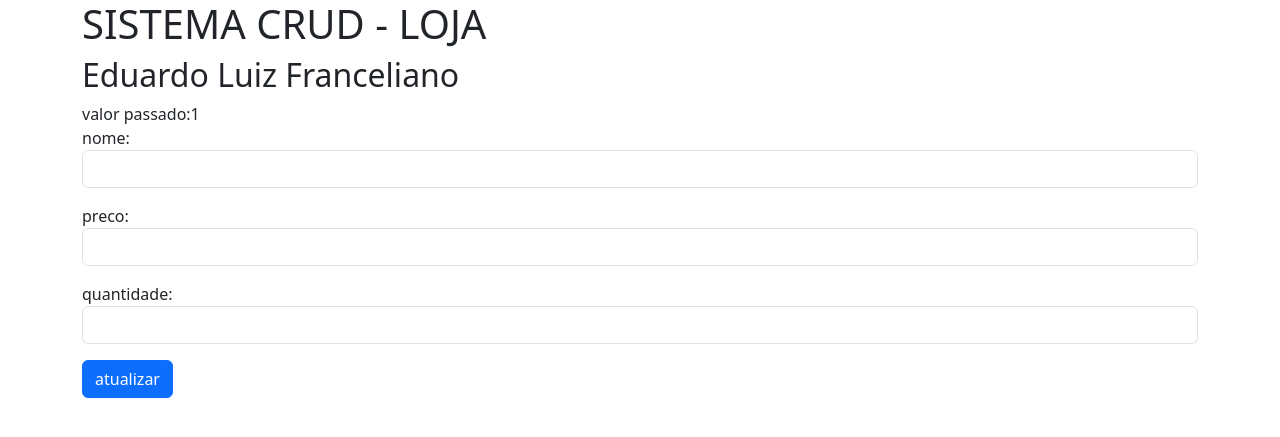
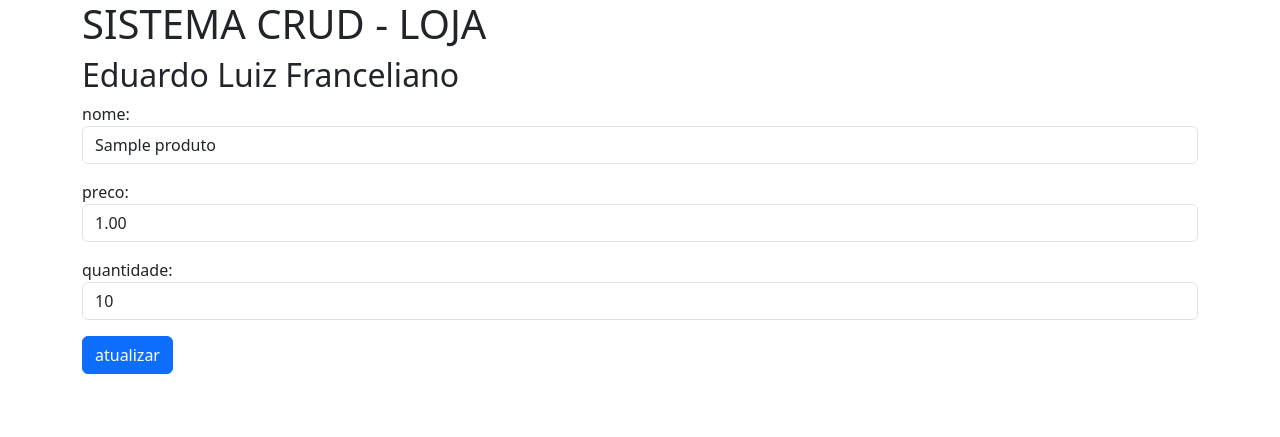
Before and after one commit to Eduardoluizfrancelianoda/SW-I_2025, a PHP site: page /form_atualiza.php?id=1 in a window 1280 px wide. Shown: the top 437 px of the page. Run offline with PHP 8.4, Linux system fonts and the light colour scheme; tables that the repository leaves empty hold one stand-in row (values such as "Sample post").

Commit message:
Add files via upload

```diff
--- a/loja/form_atualiza.php
+++ b/loja/form_atualiza.php
@@ -1,23 +1,30 @@
 <?php
     include 'pedaco.php';
+    $id = $_GET['id'];
 ?>
 
     <div class="container">
-        <form action="atualizar.php" method="POST">
+        <form action="atualiza.php?id=<?php echo $id ?>" method="POST">
 
             <?php
                 $id=$_GET['id'];
-                echo"valor passado:$id";
+                //echo"valor passado:$id";
+
+            require 'conexao.php';
+            $sql = "SELECT * FROM produtos where id=$id";
+            $stmt = $pdo->query($sql);
+            $produto = $stmt->fetch(PDO::FETCH_ASSOC);
+
             ?>
 
             <div class="mb-3">
-                nome: <input type="text" class="form-control" name="nome" >
+                nome: <input type="text" value="<?php echo $produto['nome']; ?>" class="form-control" name="nome_novo" >
             </div>
             <div class="mb-3">
-                preco: <input type="text" class="form-control" name="preco" >
+                preco: <input type="text" value="<?php echo $produto['preco']; ?>" class="form-control" name="preco_novo" >
             </div>
             <div class="mb-3">
-                quantidade: <input type="text" class="form-control" name="quantidade" >
+                quantidade: <input type="text" value="<?php echo $produto['quantidade']; ?>" class="form-control" name="quantidade_novo" >
             </div>
 
             <button type="submit" class="btn btn-primary">atualizar</button>
--- a/loja/listar.php
+++ b/loja/listar.php
@@ -28,7 +28,7 @@
                         echo"
                         <td>
                             <div class='btn-group' role='group'>
-                                <a href='form_atualiza.php?id=XXX' type='button' class='btn btn-danger'>ATUALIZAR</a>
+                                <a href='form_atualiza.php?id=" . $produto['id'] . "' type='button' class='btn btn-danger'>ATUALIZAR</a>
                                 <a href='#' type='button' class='btn btn-warning'>APAGAR</a>
                             </div>
                         </td>
```
Also changed, not shown: loja/atualiza.php (added, +25 -0 lines), 1 other file.
